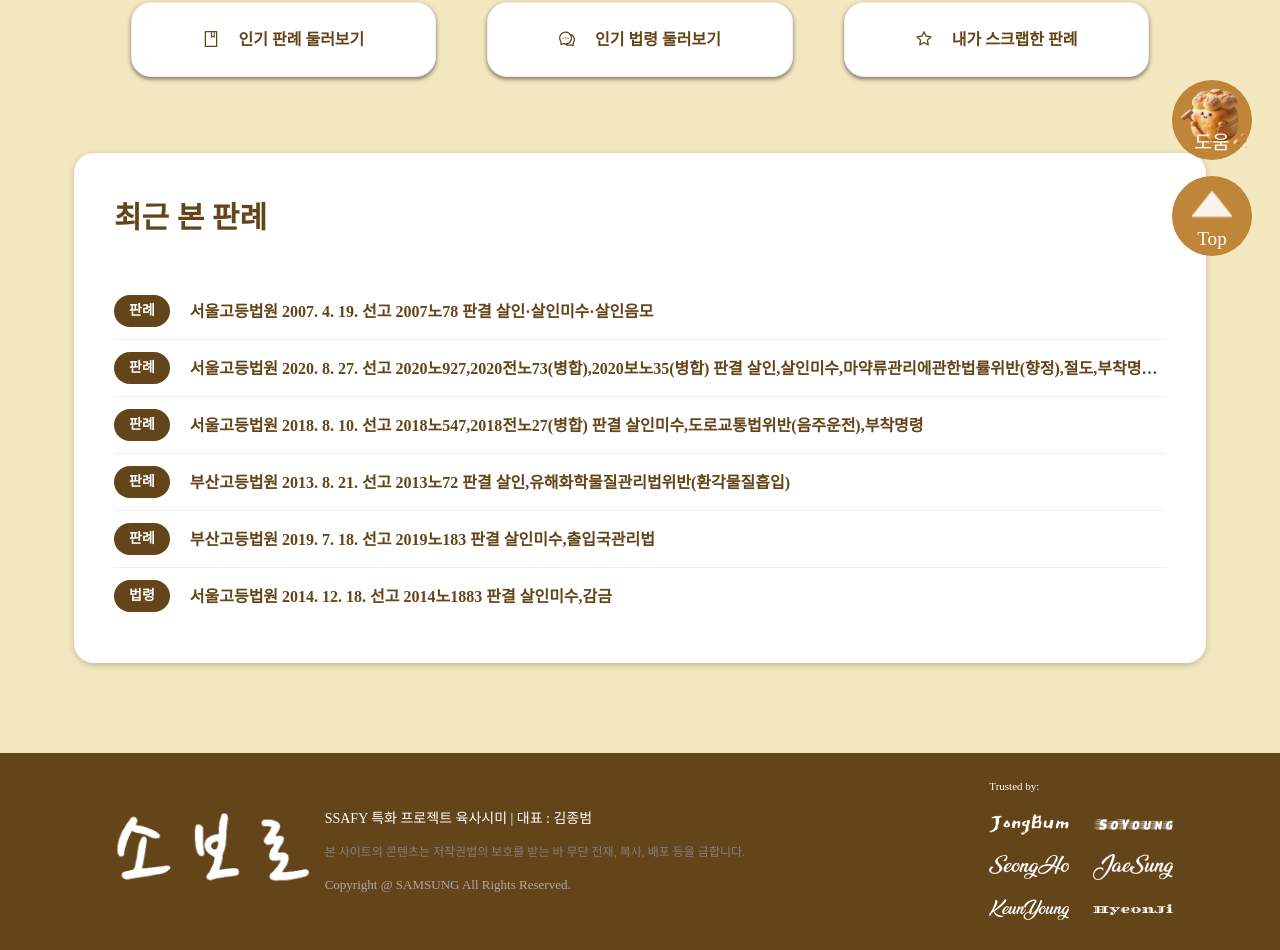
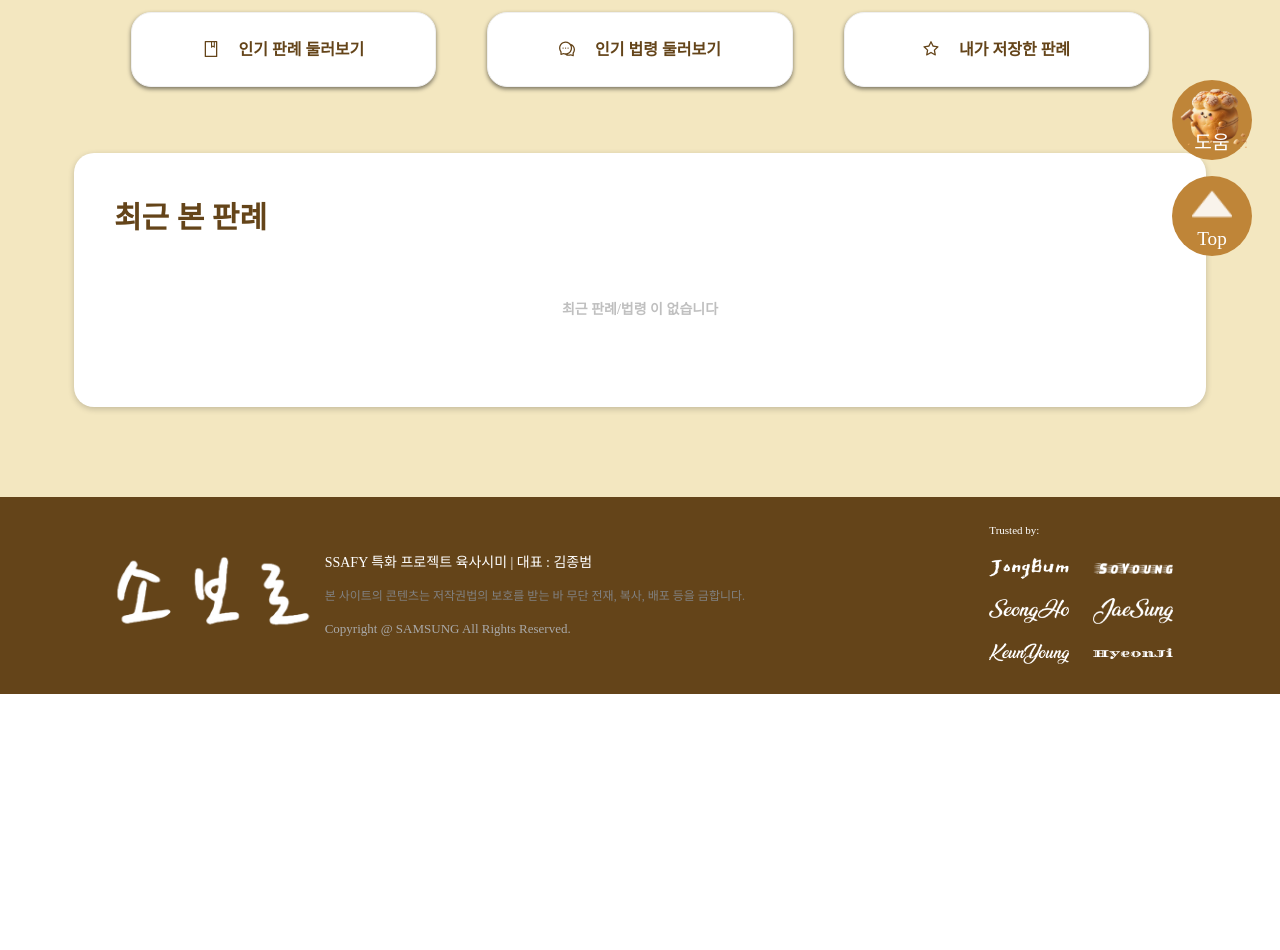
Before and after one commit to Cho-yool/Sobolaw, a React (Vite) app in the folder FRONTEND/: page /search in a window 1280 px wide. Shown: the part 512-1462 px from the top of the page. After the commit the page ends 1206 px from the top, so only its background shows below. Built offline with nearby package versions, Linux system fonts and the light colour scheme; a web font is replaced by a local one.

Commit message:
feat: 최근 본 판례 api 기능 연결

```diff
--- a/FRONTEND/src/api/members.ts
+++ b/FRONTEND/src/api/members.ts
@@ -76,14 +76,39 @@ async function deleteUser(accessToken: string) {
 }
 
 // 멤버가 저장한 판례 조회
-async function getPrecedents(memberId: number) {
-  const response = await http.get(`${url}/${memberId}/precedents`);
+async function getPrecedents(accessToken: string) {
+  const response = await http.get(`${url}/precedents`, {
+    headers: {
+      "Content-Type": "application/json",
+      Authorization: `Bearer ${accessToken}`,
+    },
+  });
   return response.data.data;
 }
 
-// 멤버가 최근 본 판례
-async function getRecentPrecedents(memberId: number) {
-  const response = await http.get(`${url}/${memberId}/recent`);
+// 멤버가 조회한 판례를 '최근 본 판례'로 저장
+async function postRecentPrecedents(accessToken: string, precedentId: number) {
+  await http.post(
+    `${url}/recents`,
+    { precedentId },
+    {
+      headers: {
+        "Content-Type": "application/json",
+        Authorization: `Bearer ${accessToken}`,
+      },
+    }
+  );
+}
+
+// 멤버가 최근 본 판례 리스트 조회
+async function getRecentPrecedents(accessToken: string) {
+  // console.log('getRecentPrecedents 함수 호출:', accessToken);
+  const response = await http.get(`${url}/recents`, {
+    headers: {
+      "Content-Type": "application/json",
+      Authorization: `Bearer ${accessToken}`,
+    },
+  });
   return response.data.data;
 }
 
@@ -121,6 +146,7 @@ export {
   reissueToken,
   getUserInfo,
   getPrecedents,
+  postRecentPrecedents,
   getRecentPrecedents,
   getMemberList,
   postMyKeyword,
--- a/FRONTEND/src/components/mypage/MyRecentCase.tsx
+++ b/FRONTEND/src/components/mypage/MyRecentCase.tsx
@@ -14,8 +14,7 @@ export default function MyRecentCase({ cases }: MyRecentCaseProps) {
     <div
       key={item.recentPrecedentId}
       onClick={() => {
-        navigate("/detail");
-        // navigate(`/detail/${item.precedentId}`);
+        navigate(`/laws/${item.precedentId}`);
       }}
       style={{
         cursor: "pointer",
--- a/FRONTEND/src/components/search/RecentLawCase.tsx
+++ b/FRONTEND/src/components/search/RecentLawCase.tsx
@@ -5,23 +5,22 @@ import { List } from 'antd';
 import style from '../../styles/search/RecentLawCase.module.css'; // Assuming you have CSS module for styling
 
 interface LawCase {
-  id: number;
-  title: string;
-  type: '판례' | '법령';
+  precedentId: number;
+  caseName: string;
+  caseType: string;
 }
 
 interface RecentLawCaseProps {
-  lawCases: LawCase[];
+  recentCases: LawCase[];
 }
 
-const RecentLawCase: React.FC<RecentLawCaseProps> = ({ lawCases }) => {
+const RecentLawCase: React.FC<RecentLawCaseProps> = ({ recentCases }) => {
   const navigate = useNavigate();
 
   // 상세 페이지로 이동하는 함수
-  const handleNavigate = (id: number, type: '판례' | '법령') => {
-    // type에 따라 경로를 설정합니다.
-    const path = type === '판례' ? `/lawss/${id}` : `/statutes/${id}`;
-    navigate(path); // 설정된 경로로 이동합니다.
+  const handleNavigate = (precedentId: number, caseType: string) => {
+    const path = caseType === '판례' ? `/laws/${precedentId}` : `/statutes/${precedentId}`;
+    navigate(path);
   };
 
   return (
@@ -31,13 +30,13 @@ const RecentLawCase: React.FC<RecentLawCaseProps> = ({ lawCases }) => {
       </div>
       <List
         itemLayout="horizontal"
-        dataSource={lawCases.slice(0, 10)} // 처음 10개 항목만 표시
+        dataSource={recentCases.slice(0, 10)} // 처음 10개 항목만 표시
         renderItem={(lawCase, index) => (
           <List.Item
           className={`{style.listItem} ${index >= 5 ? style.hiddenItem : ''}`}
-          onClick={() => handleNavigate(lawCase.id, lawCase.type)}>
-            <div className={style.caseTypeBox}>{lawCase.type}</div>
-            <div className={style.caseTitle}>{lawCase.title}</div>
+          onClick={() => handleNavigate(lawCase.precedentId, lawCase.caseType)}>
+            <div className={style.caseTypeBox}>{lawCase.caseType}</div>
+            <div className={style.caseTitle}>{lawCase.caseName}</div>
           </List.Item>
         )}
         className={style.recentLawCaseList}
--- a/FRONTEND/src/components/search/SearchResultList.tsx
+++ b/FRONTEND/src/components/search/SearchResultList.tsx
@@ -1,8 +1,12 @@
 // src/components/search/SearchResultList.tsx
 import React from 'react';
+import { useSelector } from 'react-redux';
+import { RootState } from '../../redux/store/store';
 import { List } from 'antd';
 import { useNavigate } from 'react-router-dom';
 import style from '../../styles/search/SearchResultList.module.css';
+import { postRecentPrecedents } from '../../api/members';
+
 
 export interface SearchResult {
   precedentId: number;
@@ -22,10 +26,21 @@ interface SearchResultListProps {
 
 const SearchResultList: React.FC<SearchResultListProps> = ({ searchResults, loading }) => {
   const navigate = useNavigate();
+  const accessToken = useSelector((state: RootState) => state.user.accessToken);
 
   // list 아이템 클릭 시 호출되는 함수
-  const handleItemClick = (precedentId: number) => {
-    navigate(`/laws/${precedentId}`);
+  const handleItemClick = async (precedentId: number) => {
+    console.log('handleItemClick', precedentId, accessToken)
+    try {
+      if (accessToken) {
+        await postRecentPrecedents(accessToken, precedentId);
+        // console.log('최근 본 판례 등록 완료', precedentId, accessToken);
+      }
+      navigate(`/laws/${precedentId}`);
+    } catch (error) {
+      // console.error('최근 본 판례 등록 오류:', error);
+      navigate(`/laws/${precedentId}`);
+    }
   };
 
 
--- a/FRONTEND/src/pages/keywordsearch/SearchPage.tsx
+++ b/FRONTEND/src/pages/keywordsearch/SearchPage.tsx
@@ -1,35 +1,43 @@
 // SearchPage.tsx
-import React, { useState } from 'react';
+import React, { useState, useEffect } from 'react';
 import { useNavigate } from 'react-router-dom';
 import { Layout, Row, Col, Card } from 'antd';
 import { BookOutlined, CommentOutlined, StarOutlined } from '@ant-design/icons';
+import { useSelector } from 'react-redux';
+import { RootState } from '../../redux/store/store';
 import SearchInput from '../../components/search/SearchInput';
-import RecentLawCase from '../../components/search/RecentLawCase'; // 최근 본 판례 리스트 컴포넌트를 임포트합니다.
+import RecentLawCase from '../../components/search/RecentLawCase';
 import pageStyle from '../../styles/search/SearchPage.module.css';
+import { getRecentPrecedents } from '../../api/members';
 
 const { Content } = Layout;
 
 const SearchPage = () => {
   const navigate = useNavigate();
-  // Dummy data for recently viewed law cases, replace with real data as needed
-  const [recentLawCases] = useState([
-    { id: 1, title: '서울고등법원 2007. 4. 19. 선고 2007노78 판결 살인·살인미수·살인음모', type: '판례' as '판례' },
-    { id: 2, title: '서울고등법원 2020. 8. 27. 선고 2020노927,2020전노73(병합),2020보노35(병합) 판결 살인,살인미수,마약류관리에관한법률위반(향정),절도,부착명령,보호관찰명령', type: '판례' as '판례' },
-    { id: 3, title: '서울고등법원 2018. 8. 10. 선고 2018노547,2018전노27(병합) 판결 살인미수,도로교통법위반(음주운전),부착명령', type: '판례' as '판례' },
-    { id: 4, title: '부산고등법원 2013. 8. 21. 선고 2013노72 판결 살인,유해화학물질관리법위반(환각물질흡입)', type: '판례' as '판례' },
-    { id: 5, title: '부산고등법원 2019. 7. 18. 선고 2019노183 판결 살인미수,출입국관리법', type: '판례' as '판례' },
-    { id: 6, title: '서울고등법원 2014. 12. 18. 선고 2014노1883 판결 살인미수,감금', type: '법령' as '법령' },
-    { id: 7, title: '부산고등법원 2018. 5. 30. 선고 2018노22 판결 살인,살인미수', type: '법령' as '법령' },
-    { id: 8, title: '대전고등법원 2015. 7. 17. 선고 2015노266 판결 살인미수,특정범죄가중처벌등에괸한법률위반(위험운전치사상),도로교통법위반(음주운전)', type: '법령' as '법령' },
-    { id: 9, title: '대법원 1951. 5. 1. 선고 4283형상73 판결 방화살인미수', type: '법령' as '법령' },
-    { id: 10, title: '대전고등법원 2019. 1. 18. 선고 2018노485,2018전노32(병합) 판결 살인,살인예비,절도,도로교통법위반(음주측정거부),부착명령', type: '법령' as '법령' },
-  ]);
+  const accessToken = useSelector((state: RootState) => state.user.accessToken);
+  const [recentCases, setRecentCases] = useState([]);
 
-  // 검색 함수
-  const handleSearch = (searchTerm: string, activeTab: string, results: any) => {
-    console.log(`검색어: ${searchTerm}, 활성 탭: ${activeTab}`);
-    console.log('검색 결과(SearchPage):', results);
-  }
+  useEffect(() => {
+    console.log('SearchPage 컴포넌트가 마운트되었습니다.', accessToken);
+    fetchRecentPrecedents();
+
+    return () => {
+      console.log('SearchPage 컴포넌트가 언마운트되었습니다.');
+    };
+  }, []);
+
+  const fetchRecentPrecedents = async () => {
+    try {
+      if (accessToken) {
+        const response = await getRecentPrecedents(accessToken);
+        setRecentCases(response);
+        // console.log('최근 본 판례 조회 결과:', response);
+      }
+    } catch (error) {
+      console.error('최근 본 판례 조회 오류:', error);
+    }
+  };
+
 
   return (
     <Layout style={{ backgroundColor: '#F3E7C0' }}>
@@ -54,16 +62,16 @@ const SearchPage = () => {
                   <CommentOutlined style={{ marginRight: 20, color: '#644419' }} />
                   인기 법령 둘러보기
                 </Card>
-                <Card hoverable onClick={() => navigate('/favorites')} className={pageStyle.singleCategoryCard}>
+                <Card hoverable onClick={() => navigate('/mypage/case')} className={pageStyle.singleCategoryCard}>
                   <StarOutlined style={{ marginRight: 20, color: '#644419' }} />
-                  내가 스크랩한 판례
+                  내가 저장한 판례
                 </Card>
               </div>
             </Col>
             {/* Recent Law Cases List on the right side */}
             <div className={pageStyle.recentLawCaseContainer}>
               <Col span={24}>
-                <RecentLawCase lawCases={recentLawCases} />
+                <RecentLawCase recentCases={recentCases} />
               </Col>
             </div>
           </Row>
--- a/FRONTEND/src/styles/search/SearchPage.module.css
+++ b/FRONTEND/src/styles/search/SearchPage.module.css
@@ -13,7 +13,7 @@
   background-color: #F3E7C0; /* 새 배경 색상 */
   width: 90%;
   padding: 10px; /* 내부 요소와의 간격 */
-  margin: 20px auto; /* 상단 간격 추가 */
+  margin: 30px auto; /* 상단 간격 추가 */
 }
 
 .categoryCardsContainer {
@@ -42,7 +42,7 @@
 
 .recentLawCaseContainer {
   width: 100%;
-  margin: 40px 0px;
+  margin: 30px 0px;
   font-size: 24px;
   font-weight: 600;
 }
```
